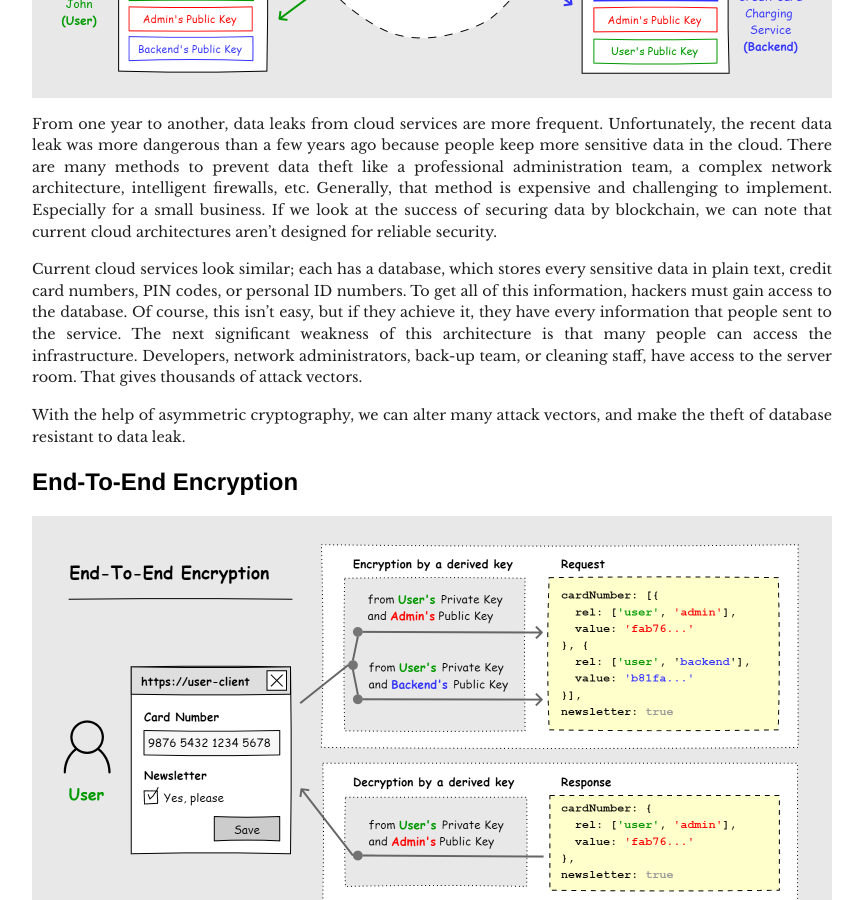
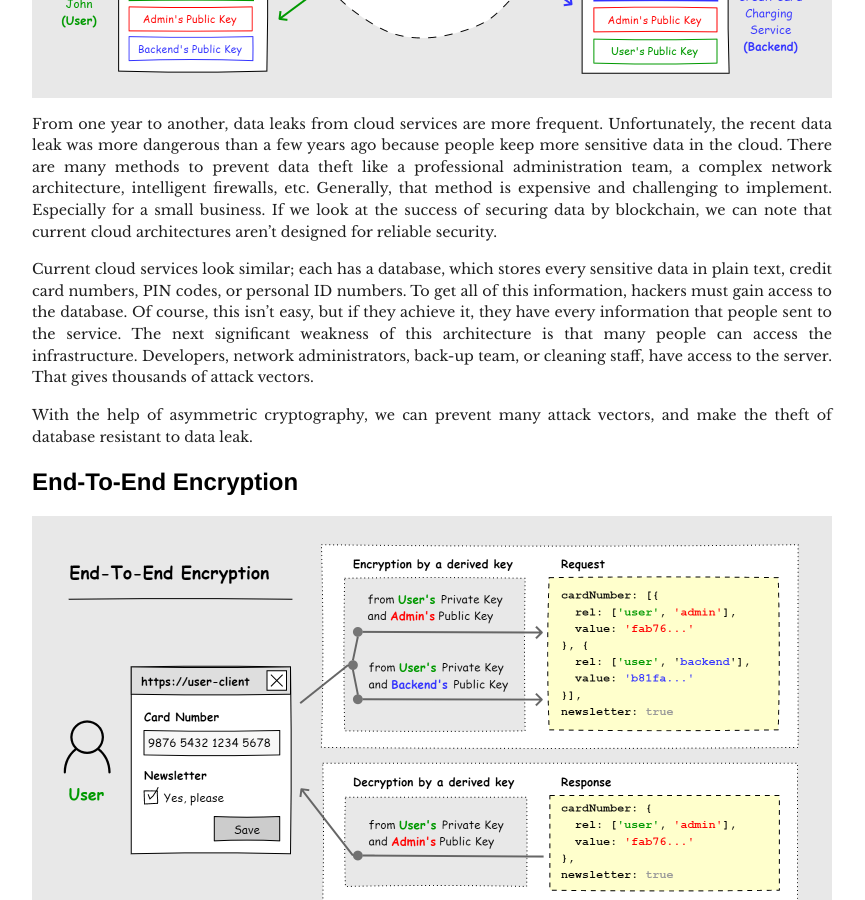
Before and after one commit to b4rtaz/blog, a Jekyll site: the page built from _posts/2020/2020-01-23-anti-data-leak-pattern.md, in a window 1280 px wide and 900 px high, scrolled down 645 px. Shown: the whole window, without its empty margins (208-1073 px from the left). Built offline with Jekyll 4.4.1, drawn with Linux system fonts in a browser that asks for light colours.

Commit message:
wrong words.

```diff
--- a/_posts/2020/2020-01-23-anti-data-leak-pattern.md
+++ b/_posts/2020/2020-01-23-anti-data-leak-pattern.md
@@ -8,9 +8,9 @@ tags: programming idea
 
 From one year to another, data leaks from cloud services are more frequent. Unfortunately, the recent data leak was more dangerous than a few years ago because people keep more sensitive data in the cloud. There are many methods to prevent data theft like a professional administration team, a complex network architecture, intelligent firewalls, etc. Generally, that method is expensive and challenging to implement. Especially for a small business. If we look at the success of securing data by blockchain, we can note that current cloud architectures aren’t designed for reliable security.
 
-Current cloud services look similar; each has a database, which stores every sensitive data in plain text, credit card numbers, PIN codes, or personal ID numbers. To get all of this information, hackers must gain access to the database. Of course, this isn’t easy, but if they achieve it, they have every information that people sent to the service. The next significant weakness of this architecture is that many people can access the infrastructure. Developers, network administrators, back-up team, or cleaning staff, have access to the server room. That gives thousands of attack vectors.
+Current cloud services look similar; each has a database, which stores every sensitive data in plain text, credit card numbers, PIN codes, or personal ID numbers. To get all of this information, hackers must gain access to the database. Of course, this isn’t easy, but if they achieve it, they have every information that people sent to the service. The next significant weakness of this architecture is that many people can access the infrastructure. Developers, network administrators, back-up team, or cleaning staff, have access to the server. That gives thousands of attack vectors.
 
-With the help of asymmetric cryptography, we can alter many attack vectors, and make the theft of database resistant to data leak.
+With the help of asymmetric cryptography, we can prevent many attack vectors, and make the theft of database resistant to data leak.
 
 ## End-To-End Encryption
 
```
